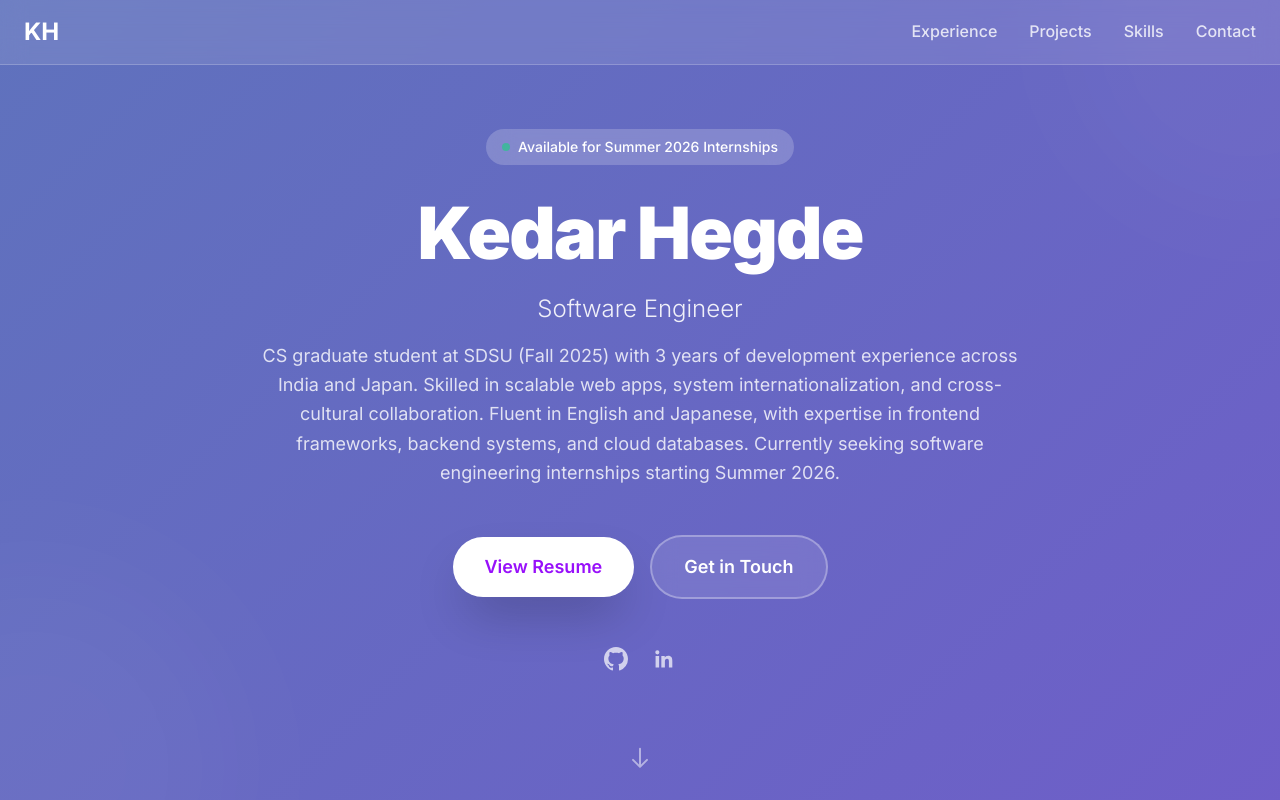
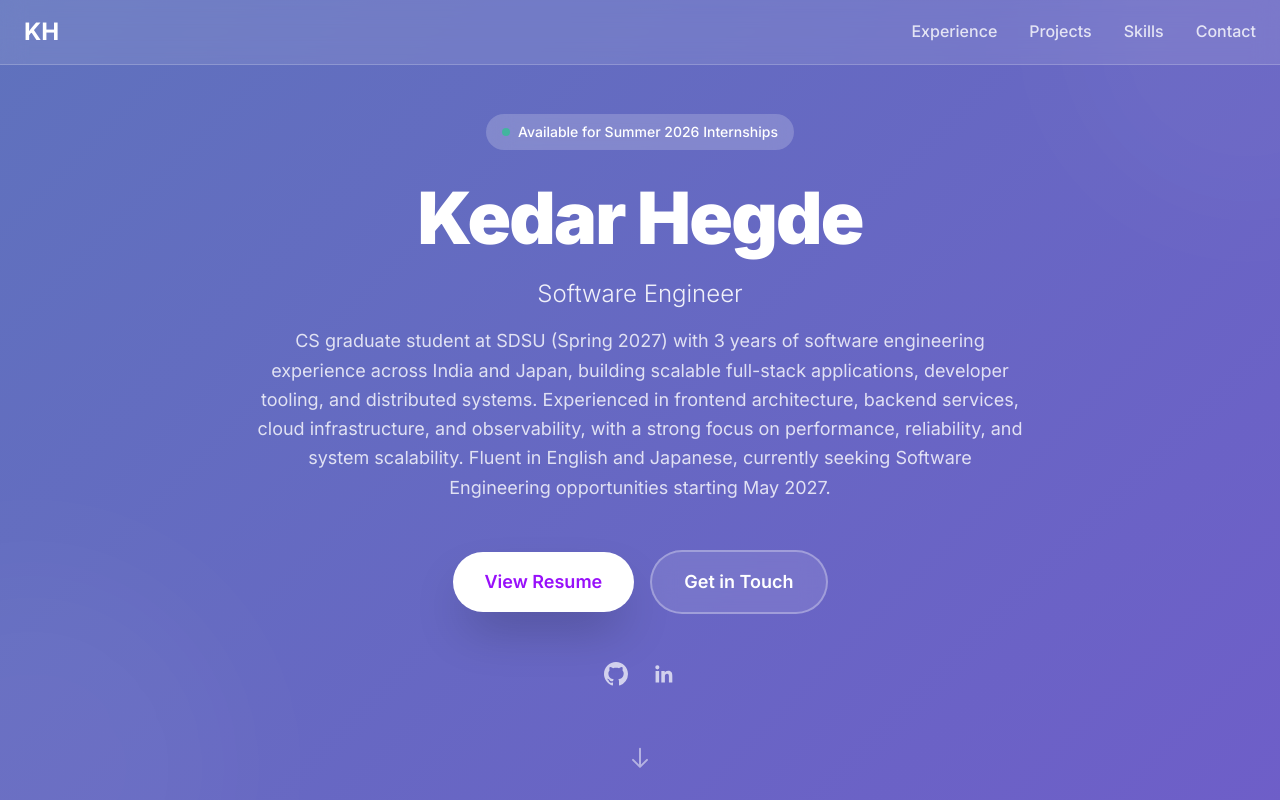
Before and after one commit to kedarnhegde/kedarnhegde.github.io, a Next.js app: page / in a window 1280 px wide. Shown: the top 800 px of the page. Built offline with nearby package versions, Linux system fonts and the light colour scheme.

Commit message:
chore: fix intro

```diff
--- a/src/data/profile.ts
+++ b/src/data/profile.ts
@@ -31,8 +31,7 @@ export const profile = {
       "https://drive.google.com/file/d/1wRkJ-WA9lmT2X-5grtoUEjcCAkpJbcSL/view?usp=sharing",
   },
   summary:
-    "CS graduate student at SDSU (Fall 2025) with 3 years of development experience across India and Japan. Skilled in scalable web apps, system internationalization, and cross-cultural collaboration. Fluent in English and Japanese, with expertise in frontend frameworks, backend systems, and cloud databases. Currently seeking software engineering internships starting Summer 2026.",
-
+    "CS graduate student at SDSU (Spring 2027) with 3 years of software engineering experience across India and Japan, building scalable full-stack applications, developer tooling, and distributed systems. Experienced in frontend architecture, backend services, cloud infrastructure, and observability, with a strong focus on performance, reliability, and system scalability. Fluent in English and Japanese, currently seeking Software Engineering opportunities starting May 2027.",
   skills: {
     languages: [
       "JavaScript",
```
